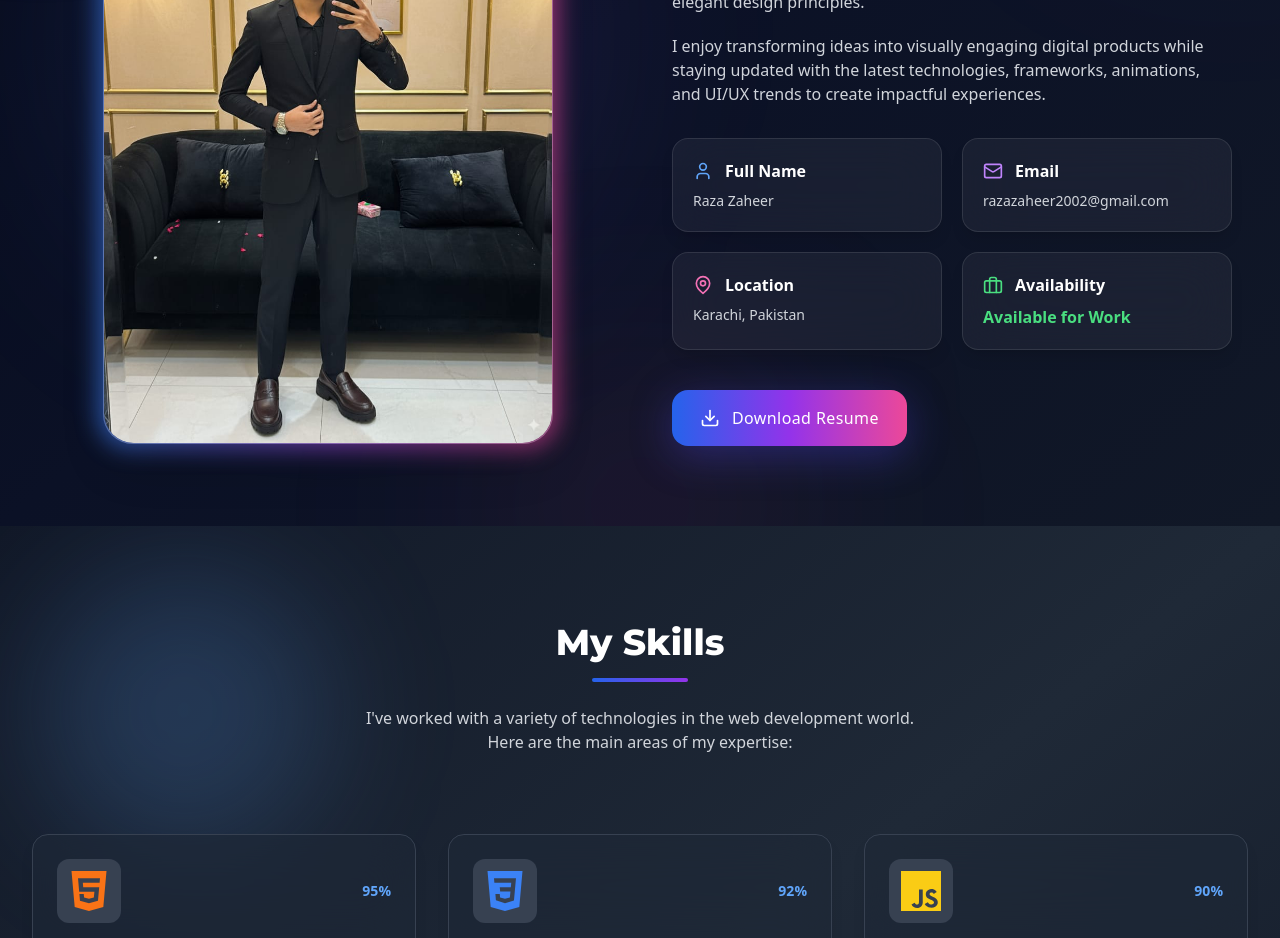
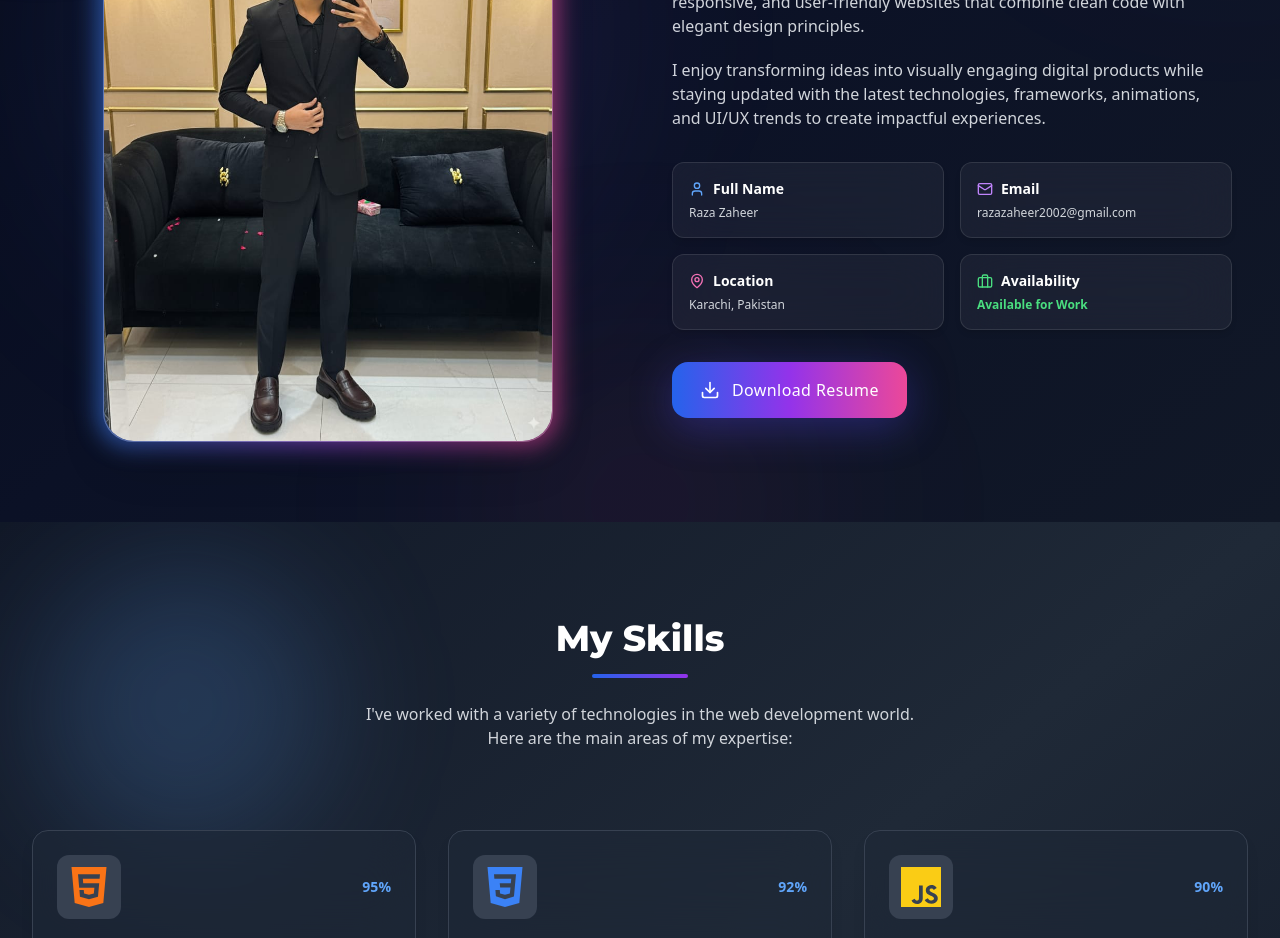
Before and after one commit to razazaheer12/Raza-Zaheer-Portfolio-WebDeveloper, a React (Vite) app: page / in a window 1280 px wide. Shown: the part 1320-2258 px from the top of the page. Built offline with nearby package versions, Linux system fonts and the light colour scheme.

Commit message:
Update About.tsx

```diff
--- a/src/components/About.tsx
+++ b/src/components/About.tsx
@@ -145,60 +145,60 @@ const About: React.FC = () => {
             </p>
 
          {/* Info Cards */}
-            <div className="grid grid-cols-1 sm:grid-cols-2 gap-5 mb-10">
+<div className="grid grid-cols-1 sm:grid-cols-2 gap-4 mb-8">
 
   {/* Card */}
-              <div className="rounded-2xl border border-gray-200 dark:border-white/10 bg-white/70 dark:bg-white/5 backdrop-blur-xl p-5 shadow-lg hover:shadow-2xl transition duration-300">
-                <div className="flex items-center gap-3 mb-2">
-                  <User className="w-5 h-5 text-blue-600 dark:text-blue-400" />
-                  <h4 className="text-base font-semibold text-gray-900 dark:text-white">
+  <div className="rounded-xl border border-gray-200 dark:border-white/10 bg-white/70 dark:bg-white/5 backdrop-blur-xl p-4 shadow-md hover:shadow-xl transition duration-300">
+    <div className="flex items-center gap-2 mb-1.5">
+      <User className="w-4 h-4 text-blue-600 dark:text-blue-400" />
+      <h4 className="text-sm font-semibold text-gray-900 dark:text-white">
         Full Name
       </h4>
     </div>
 
-                <p className="text-sm font-medium text-gray-700 dark:text-gray-300">
+    <p className="text-xs font-medium text-gray-700 dark:text-gray-300">
       Raza Zaheer
     </p>
   </div>
 
   {/* Card */}
-              <div className="rounded-2xl border border-gray-200 dark:border-white/10 bg-white/70 dark:bg-white/5 backdrop-blur-xl p-5 shadow-lg hover:shadow-2xl transition duration-300">
-                <div className="flex items-center gap-3 mb-2">
-                  <Mail className="w-5 h-5 text-purple-600 dark:text-purple-400" />
-                  <h4 className="text-base font-semibold text-gray-900 dark:text-white">
+  <div className="rounded-xl border border-gray-200 dark:border-white/10 bg-white/70 dark:bg-white/5 backdrop-blur-xl p-4 shadow-md hover:shadow-xl transition duration-300">
+    <div className="flex items-center gap-2 mb-1.5">
+      <Mail className="w-4 h-4 text-purple-600 dark:text-purple-400" />
+      <h4 className="text-sm font-semibold text-gray-900 dark:text-white">
         Email
       </h4>
     </div>
 
-                <p className="text-sm font-medium text-gray-700 dark:text-gray-300 break-all">
+    <p className="text-xs font-medium text-gray-700 dark:text-gray-300 break-all">
       razazaheer2002@gmail.com
     </p>
   </div>
 
   {/* Card */}
-              <div className="rounded-2xl border border-gray-200 dark:border-white/10 bg-white/70 dark:bg-white/5 backdrop-blur-xl p-5 shadow-lg hover:shadow-2xl transition duration-300">
-                <div className="flex items-center gap-3 mb-2">
-                  <MapPin className="w-5 h-5 text-pink-600 dark:text-pink-400" />
-                  <h4 className="text-base font-semibold text-gray-900 dark:text-white">
+  <div className="rounded-xl border border-gray-200 dark:border-white/10 bg-white/70 dark:bg-white/5 backdrop-blur-xl p-4 shadow-md hover:shadow-xl transition duration-300">
+    <div className="flex items-center gap-2 mb-1.5">
+      <MapPin className="w-4 h-4 text-pink-600 dark:text-pink-400" />
+      <h4 className="text-sm font-semibold text-gray-900 dark:text-white">
         Location
       </h4>
     </div>
 
-                <p className="text-sm font-medium text-gray-700 dark:text-gray-300">
+    <p className="text-xs font-medium text-gray-700 dark:text-gray-300">
       Karachi, Pakistan
     </p>
   </div>
 
   {/* Card */}
-              <div className="rounded-2xl border border-gray-200 dark:border-white/10 bg-white/70 dark:bg-white/5 backdrop-blur-xl p-5 shadow-lg hover:shadow-2xl transition duration-300">
-                <div className="flex items-center gap-3 mb-2">
-                  <Briefcase className="w-5 h-5 text-green-600 dark:text-green-400" />
-                  <h4 className="text-base font-semibold text-gray-900 dark:text-white">
+  <div className="rounded-xl border border-gray-200 dark:border-white/10 bg-white/70 dark:bg-white/5 backdrop-blur-xl p-4 shadow-md hover:shadow-xl transition duration-300">
+    <div className="flex items-center gap-2 mb-1.5">
+      <Briefcase className="w-4 h-4 text-green-600 dark:text-green-400" />
+      <h4 className="text-sm font-semibold text-gray-900 dark:text-white">
         Availability
       </h4>
     </div>
 
-                <p className="text-base font-semibold text-green-600 dark:text-green-400">
+    <p className="text-xs font-semibold text-green-600 dark:text-green-400">
       Available for Work
     </p>
   </div>
```
Lines whose indentation alone changed are shown as unchanged.
